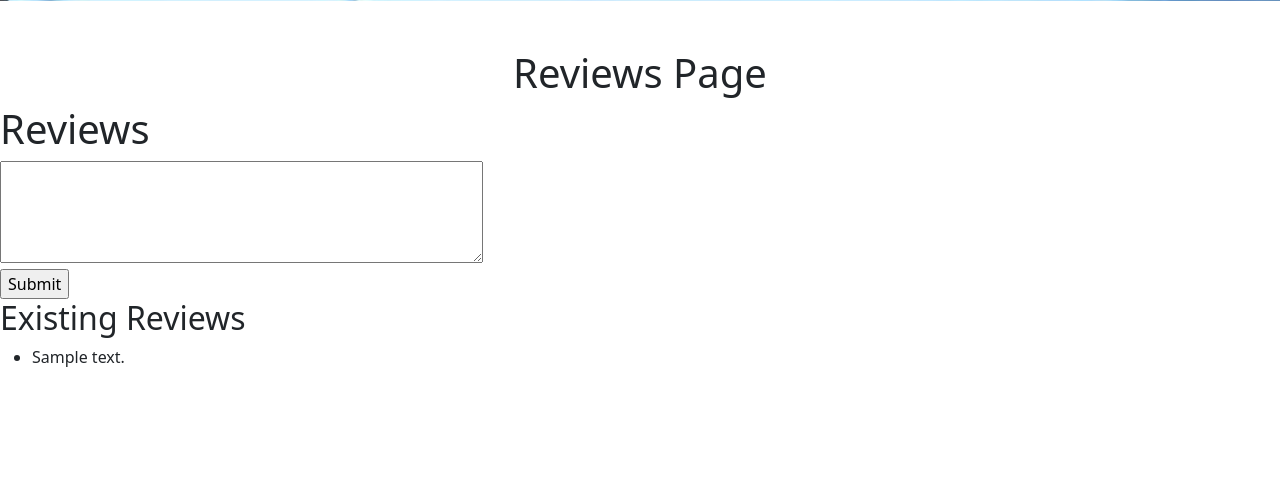
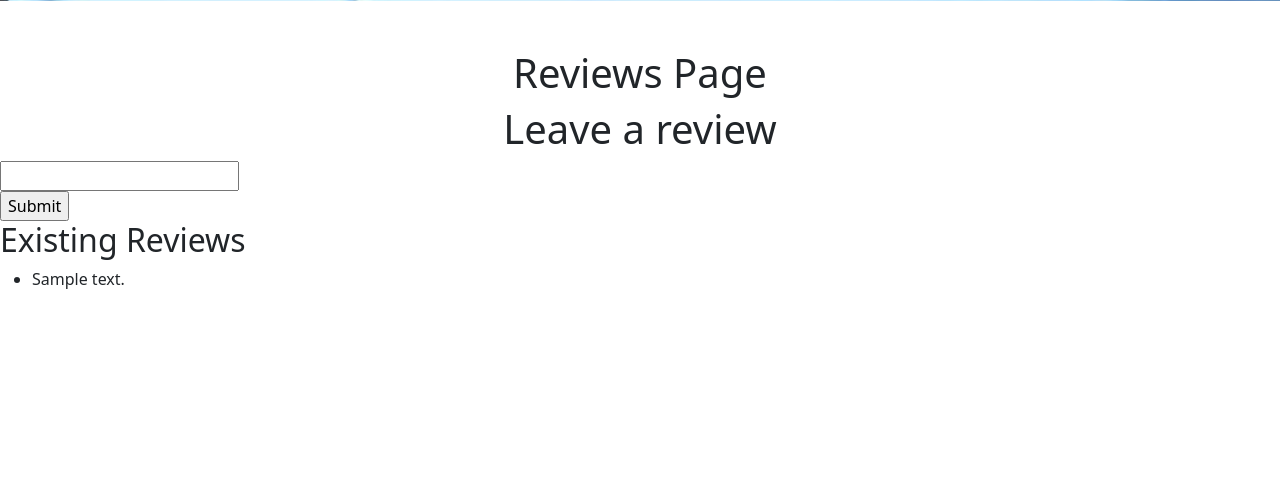
Before and after one commit to kingofcode898/DadWeb, a Flask app: template templates/reviews.html in a window 1280 px wide. Shown: the part 485-988 px from the top of the page. Run offline with Flask 3, Linux system fonts and the light colour scheme; the template is opened without the code that fills it: most values are stand-ins (such as "Sample title", 1, 10 or a date in 2020).

Commit message:
reviews update

```diff
--- a/templates/reviews.html
+++ b/templates/reviews.html
@@ -11,12 +11,14 @@
     {% include "navbar.html" %}
     {% include "banner.html" %}
     <h1 class="mt-5 text-center">Reviews Page</h1>
-    <h1>Reviews</h1>
-    <form action="/reviews" method="POST">
-            <textarea name="review" rows="4" cols="50"></textarea>
+    <h1 class="text-center">Leave a review</h1>
+    <div class="align-items-center">
+        <form action="/reviews" method="POST">
+            <input type="textbox" name="review" rows="4" cols="50"></input>
             <br>
             <input type="submit" value="Submit">
         </form>
+    </div>
         <h2>Existing Reviews</h2>
         <ul>
         {% for review in reviews %}
```
